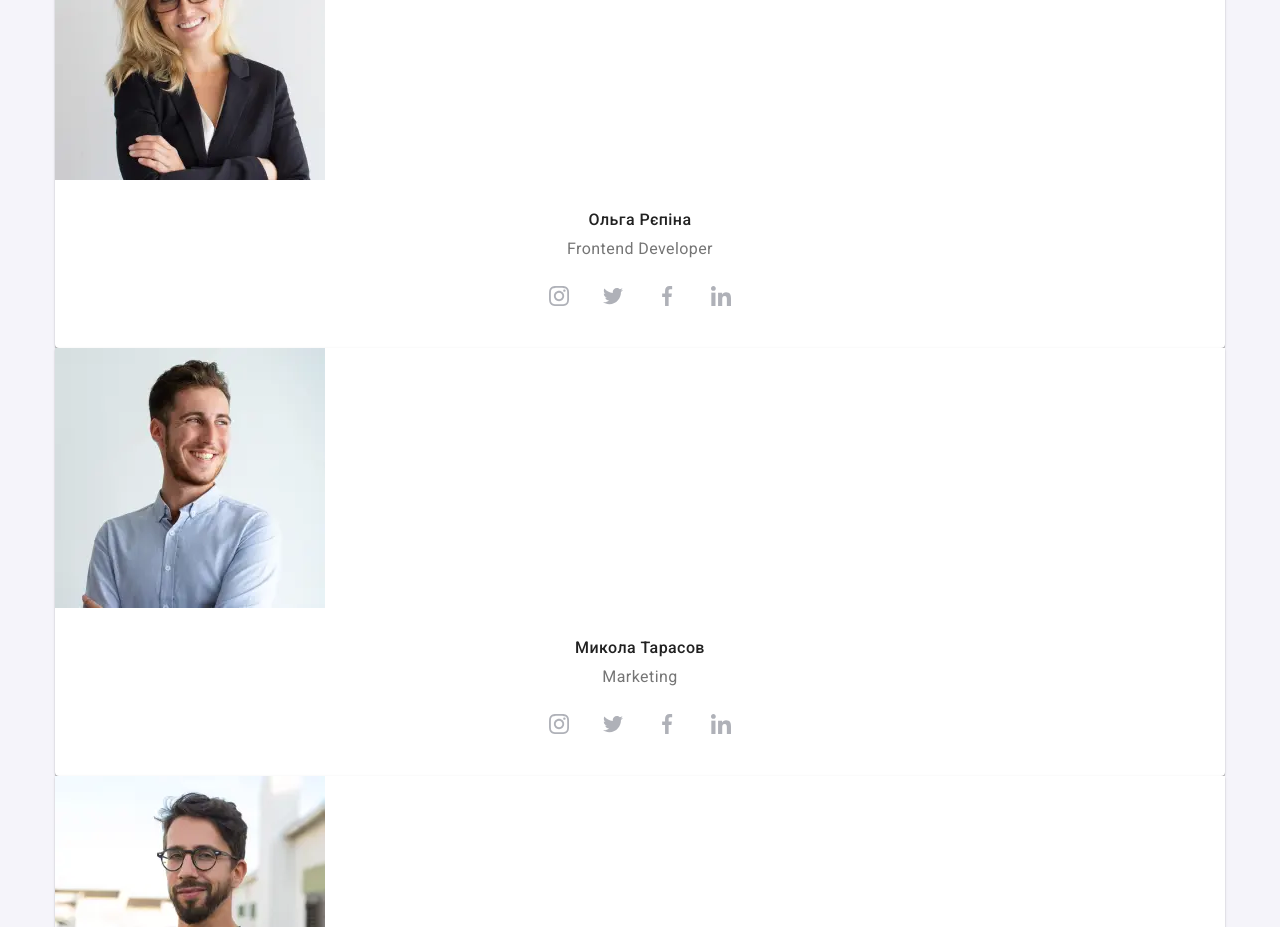
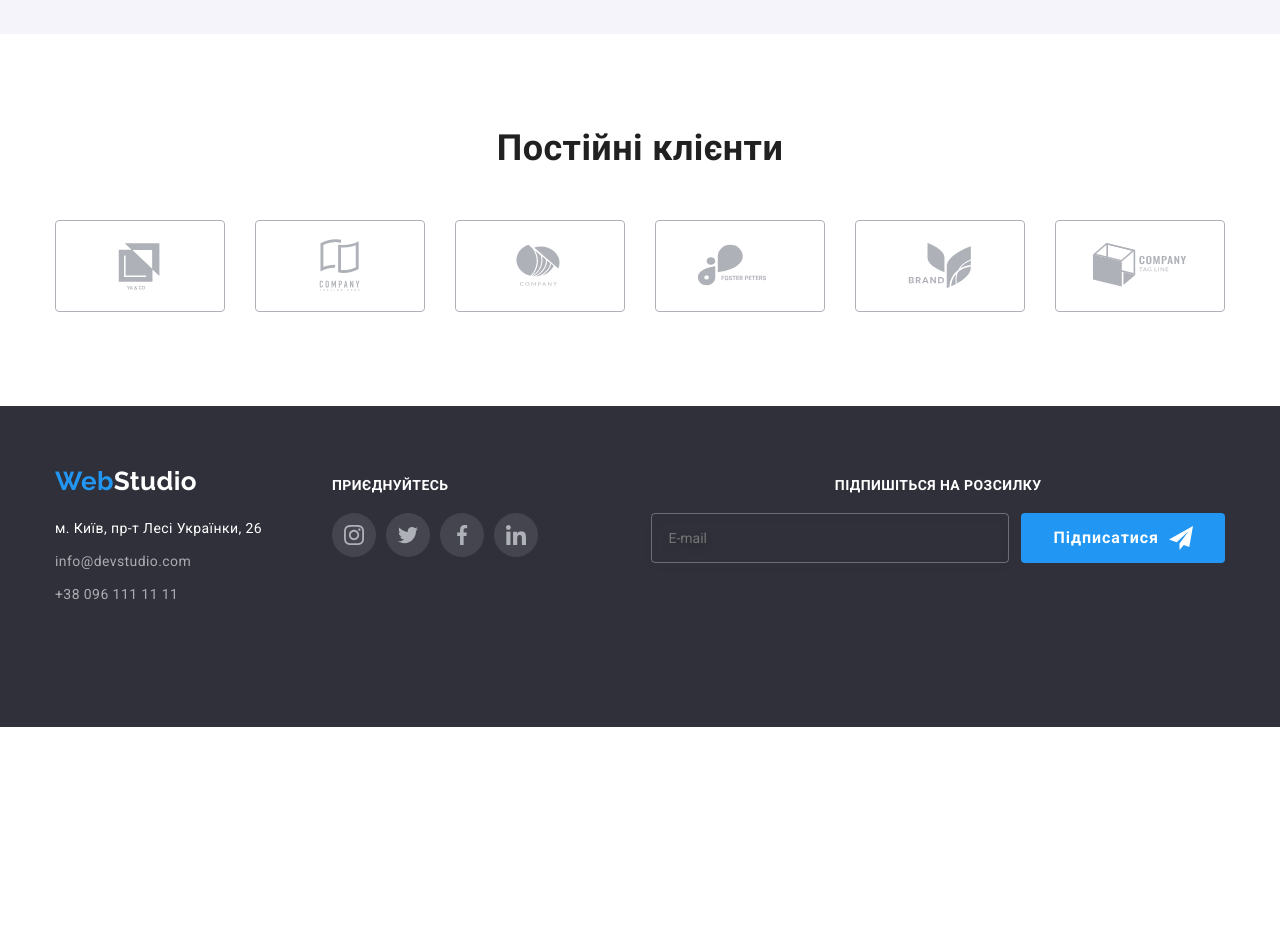
Before and after one commit to InnaKir/-goit-markup-hw-08, a plain HTML site: page index.html in a window 1280 px wide. Shown: the part 2180-3107 px from the top of the page. After the commit the page ends 2907 px from the top, so only its background shows below. Drawn offline with nearby package versions, Linux system fonts and the light colour scheme.

Commit message:
added footer

```diff
--- a/index.html
+++ b/index.html
@@ -530,7 +530,7 @@
 
       <!--section 5-->
 
-      <!-- <section class="clients secttion">
+      <section class="clients secttion">
         <div class="container">
           <h2 class="section__title">Постійні клієнти</h2>
        <ul class="clients-list list">
@@ -582,12 +582,13 @@
       </section>
 
 
-    </main> -->
+    </main>
 
     <!--footer-->
 
-    <!-- <footer class="footer">
+    <footer class="footer">
     <div class="container">
+            <div class="footer-tablet-common">
       <div class="footer-colum-left">
  <a class="logo-footer link" href="./index.html">
         <span class="accent">Web</span>Studio</a
@@ -616,6 +617,7 @@
         </ul>
       </address>
       </div>
+
         <div class="footer-colum-right">
           <p class="footer-titel"> приєднуйтесь</p>
           <ul class="social-list list">
@@ -649,6 +651,8 @@
               </li>
             </ul>
         </div>
+      </div>
+
         <div class="footer-subscribe">
           <p class="footer-titel">Підпишіться на розсилку</p>
           <form class="footer-modal-form">
@@ -663,7 +667,7 @@
 
     </div>
 
-    </footer> -->
+    </footer>
 
     <!-- modal-->
 
--- a/sass/components/_footer.scss
+++ b/sass/components/_footer.scss
@@ -8,12 +8,6 @@
 
     .social-list {
             padding-bottom: 0;
-        }
-
-    .container {
-            display: flex;
-            align-items: baseline;
-            justify-content: space-between;
         }
 }
 
@@ -54,9 +48,6 @@
                         color: var(--accent-color);
                     }
             }
-
-
-
 .footer-titel {
     color: var(--text-color-theme-dark);
     font-weight: 700;
@@ -64,7 +55,6 @@
     margin-bottom: 20px;
     text-transform: uppercase;
 }
-
 
 .footer-social-icon {
     fill: var(--text-color-theme-dark);
@@ -81,17 +71,6 @@
         &.social-list-icon  {
             fill: var(--text-color-theme-dark);
         }
-}
-
-// .social-list-link:hover .social-list-icon,
-// .social-list-link:focus .social-list-icon {
-//     fill: var(--text-color-theme-dark);
-// }
-
-
-
-.footer-modal-form {
-    display: flex;
 }
 
 .footer-subscribe-input {
@@ -138,3 +117,71 @@
     margin-left: 10px;
     fill: var(--text-color-theme-dark)
 }
+
+/* 0px - 767px */
+
+@media screen and (max-width: 767px) {
+.footer {
+    text-align: center;
+}
+.footer-colum-left {
+    margin-bottom: 60px;
+}
+.footer-colum-right {
+    margin-bottom: 60px;
+}
+
+.footer-subscribe-input {
+    margin-bottom: 20px;
+    width: 100%;
+}
+}
+
+/* 768px + */
+
+@media screen and (min-width: 768px) {
+
+    .footer-tablet-common {
+    display: flex;
+    align-items: baseline;
+justify-content: space-between;
+margin-bottom: 60px;
+}
+
+.footer-subscribe {
+    text-align: center;
+}
+
+.footer-subscribe-input {
+    margin-bottom: 20px;
+}
+}
+
+/*
+1200px +
+*/
+
+@media screen and (min-width: 1200px) {
+
+    .footer {
+
+
+    .container {
+            display: flex;
+            align-items: baseline;
+            justify-content: space-between;
+        }
+}
+.footer-colum-left {
+    margin-right: 70px;
+}
+
+.footer-modal-form {
+    display: flex;
+    align-items: baseline;
+}
+.footer-subscribe-input {
+    margin-bottom: 0px;
+}
+
+}
--- a/sass/layout/_clients.scss
+++ b/sass/layout/_clients.scss
@@ -1,14 +1,13 @@
+
   .clients-list {
       display: flex;
       justify-content: center;
       gap: 30px;
   }
-
 .clients-link {
         display: flex;
         align-items: center;
         justify-content: center;
-    width: 170px;
         height: 92px;
         border: 1px solid #AFB1B8;
         border-radius: 4px;
@@ -23,9 +22,6 @@
                     &:focus .clients-icon {
                         fill: var(--accent-color);
                     }
-}
-
-
 
 
  .clients-icon {
@@ -34,3 +30,39 @@
      fill: #AFB1B8;
      transition: fill var(--transition-dur-func);
  }
+
+    }
+
+/* 0px - 767px */
+
+@media screen and (max-width: 767px) {
+.clients-list {
+    flex-wrap: wrap;
+}
+    .clients-link {
+            width: 210px;
+
+}
+}
+/* 768px + */
+
+@media screen and (min-width: 768px) {
+.clients-list {
+        flex-wrap: wrap;
+    }
+
+    .clients-link {
+            width: 226px;
+}
+}
+  /*
+1200px +
+*/
+
+  @media screen and (min-width: 1200px) {
+
+        .clients-link {
+                width: 170px;
+  }
+
+  }
--- a/sass/layout/_team.scss
+++ b/sass/layout/_team.scss
@@ -85,77 +85,38 @@
 
  @media screen and (min-width: 768px) {
 
+.section__title {
+        margin-bottom: 30px;
+        text-align: center;
+    }
+
+ .team__img {
+         padding-bottom: 30px;
+     width: 354px;
+     height: 374px;
+     }
+
+.team-photo {
+        display: flex;
+        gap: 30px;
+        flex-wrap: wrap;
+    }
+
  }
 
+  /*
+1200px +
+*/
 
-// .section__title {
-//     margin-bottom: 50px;
-// }
+  @media screen and (min-width: 1200px) {
 
-// .team__item {
-//     background: #FFFFFF;
-//     box-shadow: 0px 1px 3px rgba(0, 0, 0, 0.12), 0px 1px 1px rgba(0, 0, 0, 0.14), 0px 2px 1px rgba(0, 0, 0, 0.2);
-//     border-radius: 0px 0px 4px 4px;
-// }
+.section__title {
+        margin-bottom: 50px;
+    }
 
-// .team__img {
-//     padding-bottom: 30px;
-// width: 270px;
-// height: 260px;
-// }
-
-// .team-photo {
-//     display: flex;
-//     gap: 30px;
-// }
-
-// .team-photo__name {
-//     font-weight: 500;
-//     font-size: 16px;
-//     line-height: 1.19;
-//     text-align: center;
-//     margin-bottom: 10px;
-// }
-
-// .team-photo__profession {
-//     font-size: 16px;
-//     line-height: 1.19;
-//     text-align: center;
-//     margin-bottom: 16px;
-
-//     color: var(--secondary-text-color);
-// }
-
-// .social-list {
-//     display: flex;
-//     justify-content: center;
-//     gap: 10px;
-//     padding-bottom: 30px;
-// }
-
-// .social-list-link {
-//     display: flex;
-//     align-items: center;
-//     justify-content: center;
-//     width: 44px;
-//     height: 44px;
-//     border-radius: 50%;
-//     transition: background-color var(--transition-dur-func);
-
-//     &:hover,
-//         &:focus {
-//             background-color: var(--accent-color);
-//         }
-// }
-
-// .social-list-icon {
-//     width: 20px;
-//     height: 20px;
-//     fill: #AFB1B8;
-//     transition: fill var(--transition-dur-func);
-
-//     .social-list-link:hover &,
-//         .social-list-link:focus &{
-//             fill: var(--text-color-theme-dark);
-//         }
-// }
+        .team__img {
+            padding-bottom: 30px;
+        width: 270px;
+        height: 260px;
+        }
+  }
```
Also changed, not shown: css/main.css, css/main.min.css, 2 other files. Lines whose indentation alone changed are shown as unchanged.
